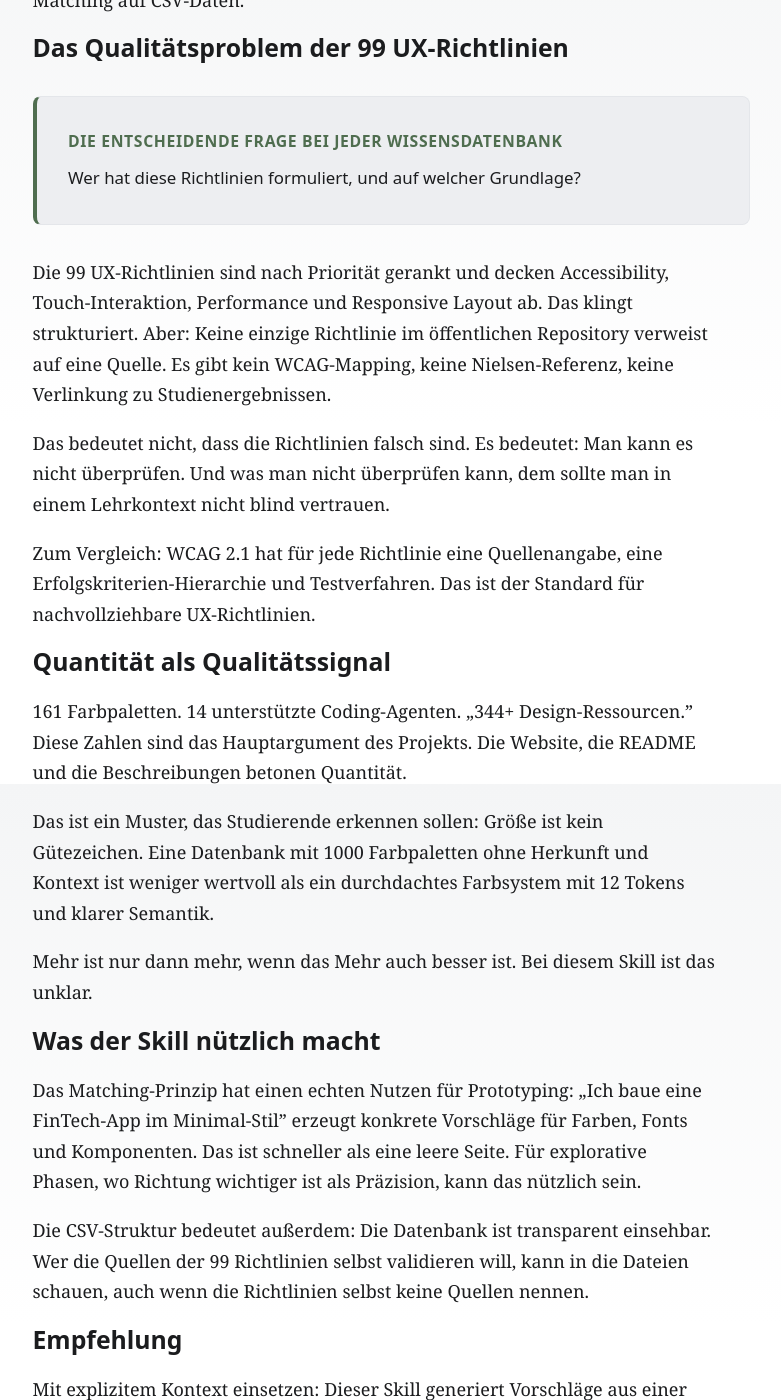
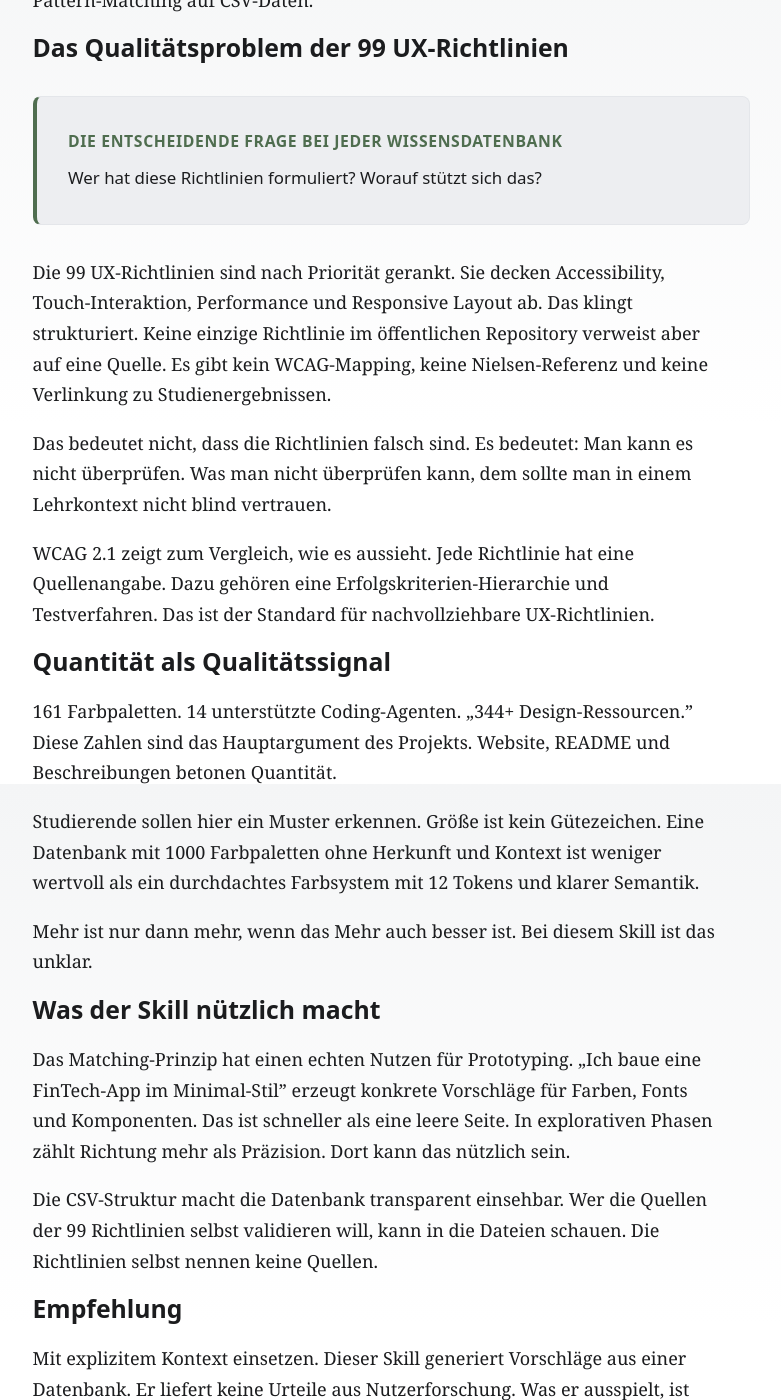
Before and after one commit to Kuchengnom/uxd-skill-audit, a Jekyll site: the page built from _posts/2026-03-14-nextlevelbuilder-ui-ux-pro-max-evaluation.md, in a window 1280 px wide and 1400 px high, scrolled down 1916 px. Shown: the whole window, without its empty margins (249-1030 px from the left). Built offline with Jekyll 4.4.1, drawn with Linux system fonts in a browser that asks for light colours; some of the changed text lies outside the part shown.

Commit message:
Restyle nextlevelbuilder-ui-ux-pro-max-evaluation in Sebastians Schreibstil (Register: Öffentlich)
Co-Authored-By: Claude Sonnet 5.5 <noreply@anthropic.com>
Claude-Session: https://claude.ai/code/session_01FoZpr2siHdHPcuJrMJHmD7

```diff
--- a/_posts/2026-03-14-nextlevelbuilder-ui-ux-pro-max-evaluation.md
+++ b/_posts/2026-03-14-nextlevelbuilder-ui-ux-pro-max-evaluation.md
@@ -27,47 +27,47 @@ tags:
   - skill-evaluation
 ---
 
-Der Skill klingt nach dem vollständigsten Designwerkzeug im Ökosystem: 161 Farbpaletten, 57 Schriftpaare, 99 UX-Richtlinien, 25 Chart-Typen, 161 Produkttypen, 10 Technologie-Stacks. Wenn Vollständigkeit eine Methodik wäre, wäre das hier die Referenz.
+Der Skill klingt nach dem vollständigsten Designwerkzeug im Ökosystem. Er nennt 161 Farbpaletten, 57 Schriftpaare, 99 UX-Richtlinien, 25 Chart-Typen, 161 Produkttypen und 10 Technologie-Stacks. Wäre Vollständigkeit eine Methodik, wäre das hier die Referenz.
 
 Aber Vollständigkeit ist keine Methodik.
 
 ## Was der Skill ist
 
-`ui-ux-pro-max` von nextlevelbuilder ist im Kern eine durchsuchbare Datenbank. CSV-Dateien im `data/`-Verzeichnis speichern Design-Ressourcen: Styles, Farben, Typografie, Produkttypen. Ein Python-basiertes Such-Interface mit dem Befehl `--design-system` durchsucht diese Datenbank anhand von Projektanforderungen und generiert in Sekunden ein „komplettes, maßgeschneidertes Design-System".
+`ui-ux-pro-max` von nextlevelbuilder ist im Kern eine durchsuchbare Datenbank. Im `data/`-Verzeichnis liegen CSV-Dateien mit Design-Ressourcen. Sie enthalten Styles, Farben, Typografie und Produkttypen. Ein Python-basiertes Such-Interface durchsucht sie mit dem Befehl `--design-system`. Als Grundlage dienen die Projektanforderungen. In Sekunden entsteht ein „komplettes, maßgeschneidertes Design-System".
 
-Das Flaggschiff von v2.0 ist der *Design System Generator*, eine „AI-powered reasoning engine" die Anforderungen analysiert und passende Design-Entscheidungen ausspielt. Das klingt nach intelligentem Urteilen. Es ist Pattern-Matching auf CSV-Daten.
+Das Flaggschiff von v2.0 ist der *Design System Generator*. Er ist eine „AI-powered reasoning engine". Sie analysiert Anforderungen und spielt passende Design-Entscheidungen aus. Das klingt nach intelligentem Urteilen. Es ist Pattern-Matching auf CSV-Daten.
 
 ## Das Qualitätsproblem der 99 UX-Richtlinien
 
 <div class="callout">
 <div class="callout__title">Die entscheidende Frage bei jeder Wissensdatenbank</div>
-Wer hat diese Richtlinien formuliert, und auf welcher Grundlage?
+Wer hat diese Richtlinien formuliert? Worauf stützt sich das?
 </div>
 
-Die 99 UX-Richtlinien sind nach Priorität gerankt und decken Accessibility, Touch-Interaktion, Performance und Responsive Layout ab. Das klingt strukturiert. Aber: Keine einzige Richtlinie im öffentlichen Repository verweist auf eine Quelle. Es gibt kein WCAG-Mapping, keine Nielsen-Referenz, keine Verlinkung zu Studienergebnissen.
+Die 99 UX-Richtlinien sind nach Priorität gerankt. Sie decken Accessibility, Touch-Interaktion, Performance und Responsive Layout ab. Das klingt strukturiert. Keine einzige Richtlinie im öffentlichen Repository verweist aber auf eine Quelle. Es gibt kein WCAG-Mapping, keine Nielsen-Referenz und keine Verlinkung zu Studienergebnissen.
 
-Das bedeutet nicht, dass die Richtlinien falsch sind. Es bedeutet: Man kann es nicht überprüfen. Und was man nicht überprüfen kann, dem sollte man in einem Lehrkontext nicht blind vertrauen.
+Das bedeutet nicht, dass die Richtlinien falsch sind. Es bedeutet: Man kann es nicht überprüfen. Was man nicht überprüfen kann, dem sollte man in einem Lehrkontext nicht blind vertrauen.
 
-Zum Vergleich: WCAG 2.1 hat für jede Richtlinie eine Quellenangabe, eine Erfolgskriterien-Hierarchie und Testverfahren. Das ist der Standard für nachvollziehbare UX-Richtlinien.
+WCAG 2.1 zeigt zum Vergleich, wie es aussieht. Jede Richtlinie hat eine Quellenangabe. Dazu gehören eine Erfolgskriterien-Hierarchie und Testverfahren. Das ist der Standard für nachvollziehbare UX-Richtlinien.
 
 ## Quantität als Qualitätssignal
 
-161 Farbpaletten. 14 unterstützte Coding-Agenten. „344+ Design-Ressourcen." Diese Zahlen sind das Hauptargument des Projekts. Die Website, die README und die Beschreibungen betonen Quantität.
+161 Farbpaletten. 14 unterstützte Coding-Agenten. „344+ Design-Ressourcen." Diese Zahlen sind das Hauptargument des Projekts. Website, README und Beschreibungen betonen Quantität.
 
-Das ist ein Muster, das Studierende erkennen sollen: Größe ist kein Gütezeichen. Eine Datenbank mit 1000 Farbpaletten ohne Herkunft und Kontext ist weniger wertvoll als ein durchdachtes Farbsystem mit 12 Tokens und klarer Semantik.
+Studierende sollen hier ein Muster erkennen. Größe ist kein Gütezeichen. Eine Datenbank mit 1000 Farbpaletten ohne Herkunft und Kontext ist weniger wertvoll als ein durchdachtes Farbsystem mit 12 Tokens und klarer Semantik.
 
 Mehr ist nur dann mehr, wenn das Mehr auch besser ist. Bei diesem Skill ist das unklar.
 
 ## Was der Skill nützlich macht
 
-Das Matching-Prinzip hat einen echten Nutzen für Prototyping: „Ich baue eine FinTech-App im Minimal-Stil" erzeugt konkrete Vorschläge für Farben, Fonts und Komponenten. Das ist schneller als eine leere Seite. Für explorative Phasen, wo Richtung wichtiger ist als Präzision, kann das nützlich sein.
+Das Matching-Prinzip hat einen echten Nutzen für Prototyping. „Ich baue eine FinTech-App im Minimal-Stil" erzeugt konkrete Vorschläge für Farben, Fonts und Komponenten. Das ist schneller als eine leere Seite. In explorativen Phasen zählt Richtung mehr als Präzision. Dort kann das nützlich sein.
 
-Die CSV-Struktur bedeutet außerdem: Die Datenbank ist transparent einsehbar. Wer die Quellen der 99 Richtlinien selbst validieren will, kann in die Dateien schauen, auch wenn die Richtlinien selbst keine Quellen nennen.
+Die CSV-Struktur macht die Datenbank transparent einsehbar. Wer die Quellen der 99 Richtlinien selbst validieren will, kann in die Dateien schauen. Die Richtlinien selbst nennen keine Quellen.
 
 ## Empfehlung
 
-Mit explizitem Kontext einsetzen: Dieser Skill generiert Vorschläge aus einer Datenbank, keine Urteile aus Nutzerforschung. Was er ausspielt, ist ein Ausgangspunkt und kein Ergebnis.
+Mit explizitem Kontext einsetzen. Dieser Skill generiert Vorschläge aus einer Datenbank. Er liefert keine Urteile aus Nutzerforschung. Was er ausspielt, ist ein Ausgangspunkt und kein Ergebnis.
 
-Für Studierende ist dieser Skill ein gutes Lehrobjekt für eine spezifische Frage: Was ist der Unterschied zwischen einer Wissenssammlung und einer Methodik? Eine Methodik erklärt nicht nur *was* zu tun ist, sondern *warum*, *für wen*, und *wie man überprüfen kann ob es funktioniert hat*.
+Für Studierende ist der Skill ein gutes Lehrobjekt für eine Frage. Was ist der Unterschied zwischen einer Wissenssammlung und einer Methodik? Eine Methodik erklärt nicht nur *was* zu tun ist. Sie erklärt auch *warum*, *für wen* und *wie man überprüfen kann ob es funktioniert hat*.
 
 Die 344 Ressourcen in diesem Skill beantworten die erste Frage. Die anderen drei bleiben offen.
```
